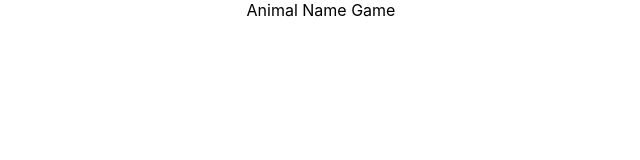
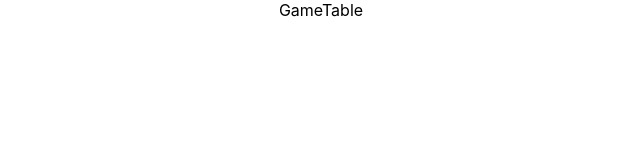
Before and after one commit to UOV-Assignments/IT3133-P-Assignment042020ICT35, a React (Create React App) app in the folder assignment04/: page / in a window 1280 px wide. Shown: the top 160 px of the page, without its empty margins (319-959 px from the left). Built offline with nearby package versions, Linux system fonts and the light colour scheme.

Commit message:
"Removed unnecessary whitespace, updated import syntax, and replaced hardcoded text with GameTable component."

```diff
--- a/assignment04/src/App.js
+++ b/assignment04/src/App.js
@@ -1,12 +1,10 @@
-
-import './App.css';
+import "./App.css";
+import GameTable from "./components/GameTable";
 
 function App() {
-  return (
-    <div className="App">
-      Animal Name Game
-    </div>
-  );
+  return <div className="App">
+    <GameTable />
+  </div>;
 }
 
 export default App;
--- /dev/null
+++ b/assignment04/src/components/GameTable.js
@@ -0,0 +1,11 @@
+import React from 'react'
+
+const GameTable = () => {
+  return (
+    <div>
+      GameTable
+    </div>
+  )
+}
+
+export default GameTable
```
